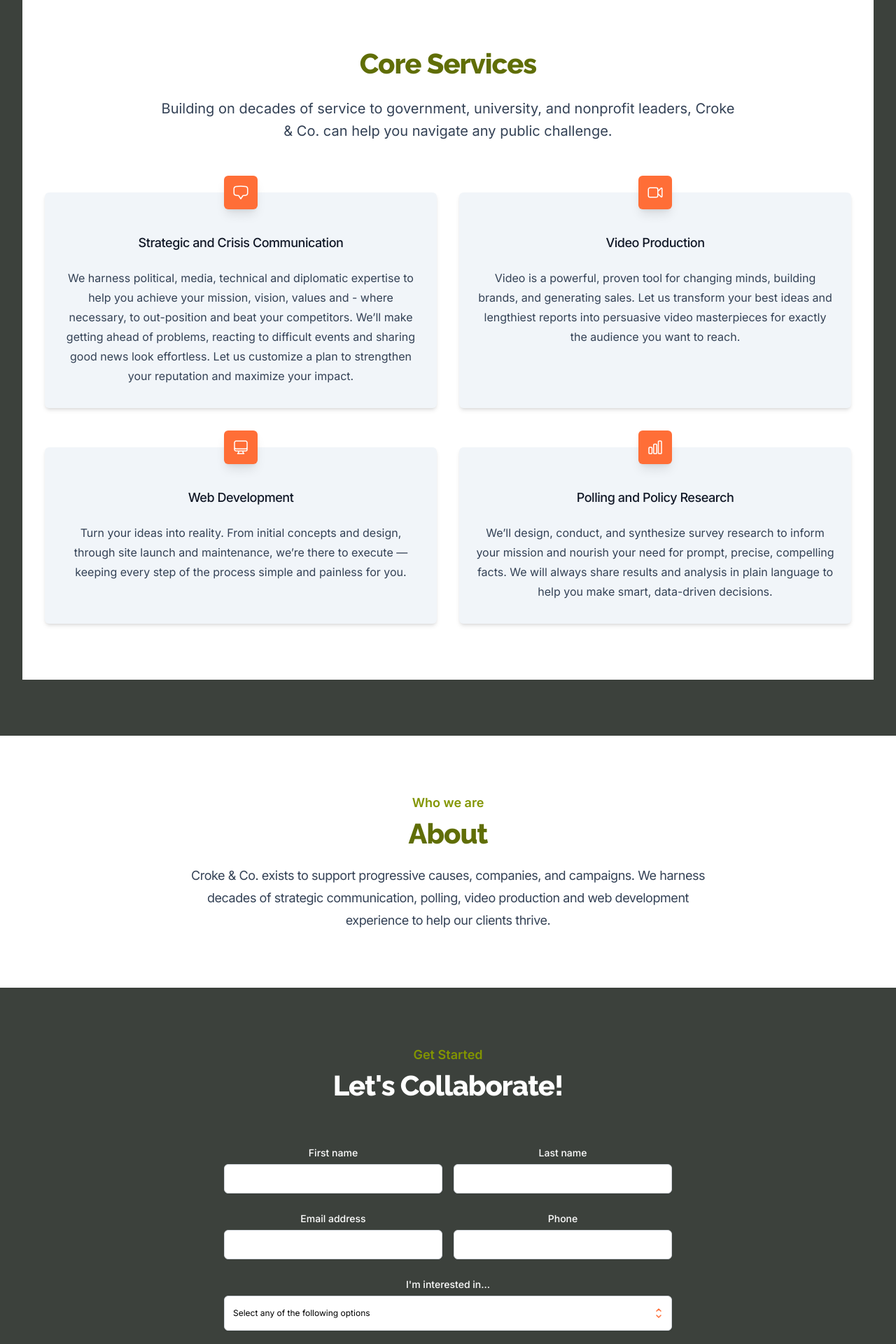
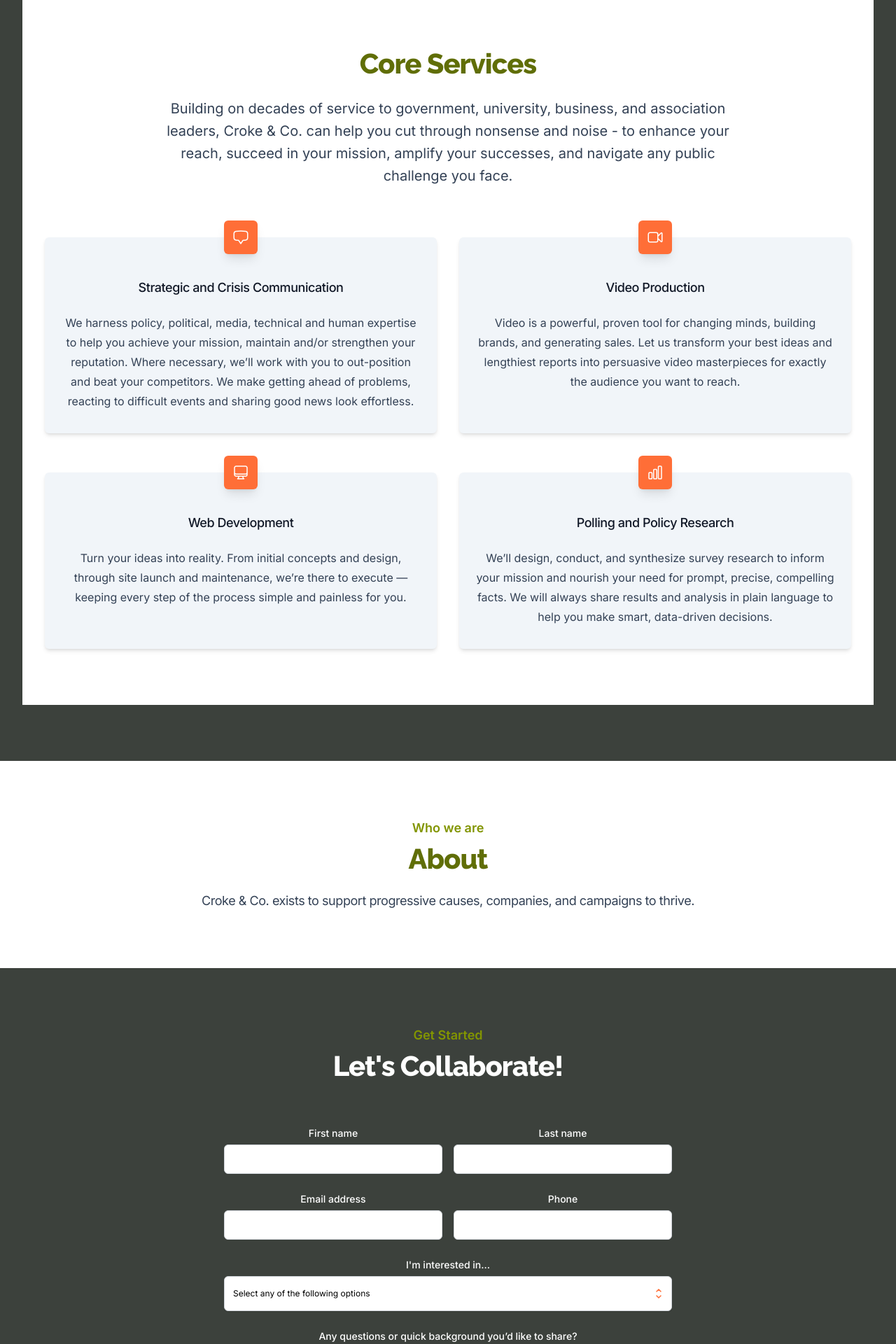
Before and after one commit to pc45/crokebrothers, a Next.js app: page / in a window 1280 px wide. Shown: the part 600-2520 px from the top of the page at 70% size. Built offline with nearby package versions, Linux system fonts and the light colour scheme.

Commit message:
copy updates

```diff
--- a/src/components/About.jsx
+++ b/src/components/About.jsx
@@ -15,7 +15,7 @@ export function About() {
             About
           </p>
           <p className=" mt-4 text-lg tracking-tight text-slate-700">
-            Croke & Co. exists to support progressive causes, companies, and campaigns. We harness decades of strategic communication, polling, video production and web development experience to help our clients thrive.
+            Croke & Co. exists to support progressive causes, companies, and campaigns to thrive.
           </p>
         </div>
       </Container>
--- a/src/components/Contact.jsx
+++ b/src/components/Contact.jsx
@@ -268,7 +268,7 @@ export default function Contact() {
                     </div>
                     <div className="sm:col-span-6">
                       <label htmlFor="about" className="block text-sm font-medium text-white">
-                        Any quick background you want to share?
+                        Any questions or quick background you’d like to share?
                       </label>
                       <div className="mt-1">
                         <textarea
--- a/src/components/Services.jsx
+++ b/src/components/Services.jsx
@@ -9,7 +9,7 @@ import {
 const features = [
   {
     name: 'Strategic and Crisis Communication',
-    description: 'We harness political, media, technical and diplomatic expertise to help you achieve your mission, vision, values and - where necessary, to out-position and beat your competitors. We’ll make getting ahead of problems, reacting to difficult events and sharing good news look effortless. Let us customize a plan to strengthen your reputation and maximize your impact.',
+    description: 'We harness policy, political, media, technical and human expertise to help you achieve your mission, maintain and/or strengthen your reputation. Where necessary, we’ll work with you to out-position and beat your competitors. We make getting ahead of problems, reacting to difficult events and sharing good news look effortless.',
     icon: ChatBubbleBottomCenterIcon,
   },
   {
@@ -44,7 +44,7 @@ export default function Services() {
                 Core Services
               </p>
               <p className="mx-auto mt-5 max-w-prose text-xl text-slate-700">
-                Building on decades of service to government, university, and nonprofit leaders, Croke & Co. can help you navigate any public challenge.
+                Building on decades of service to government, university, business, and association leaders, Croke & Co. can help you cut through nonsense and noise - to enhance your reach, succeed in your mission, amplify your successes, and navigate any public challenge you face.
               </p>
               <div className="mt-12">
             <div className="grid grid-cols-1 gap-8 md:grid-cols-2">
```
